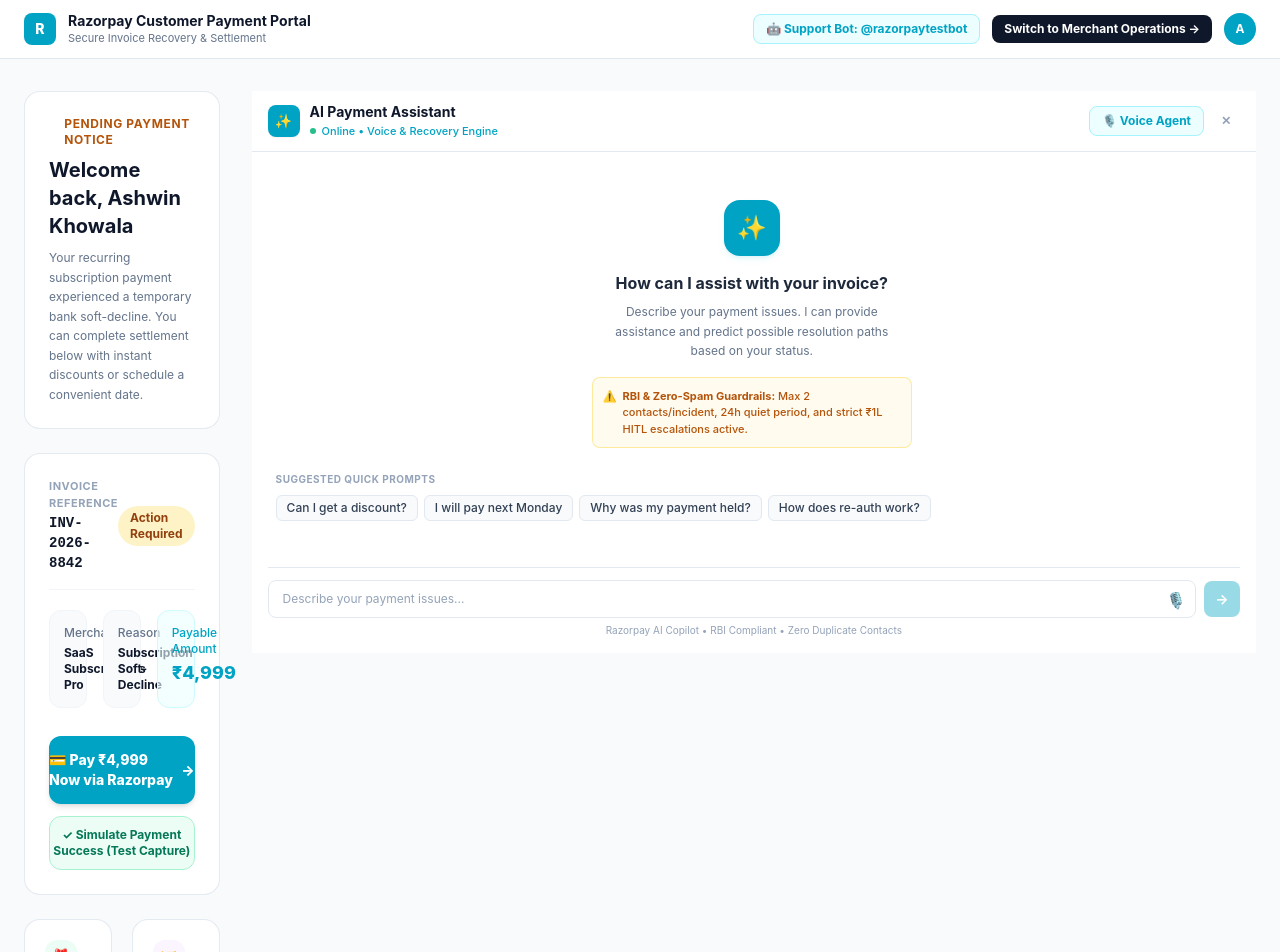
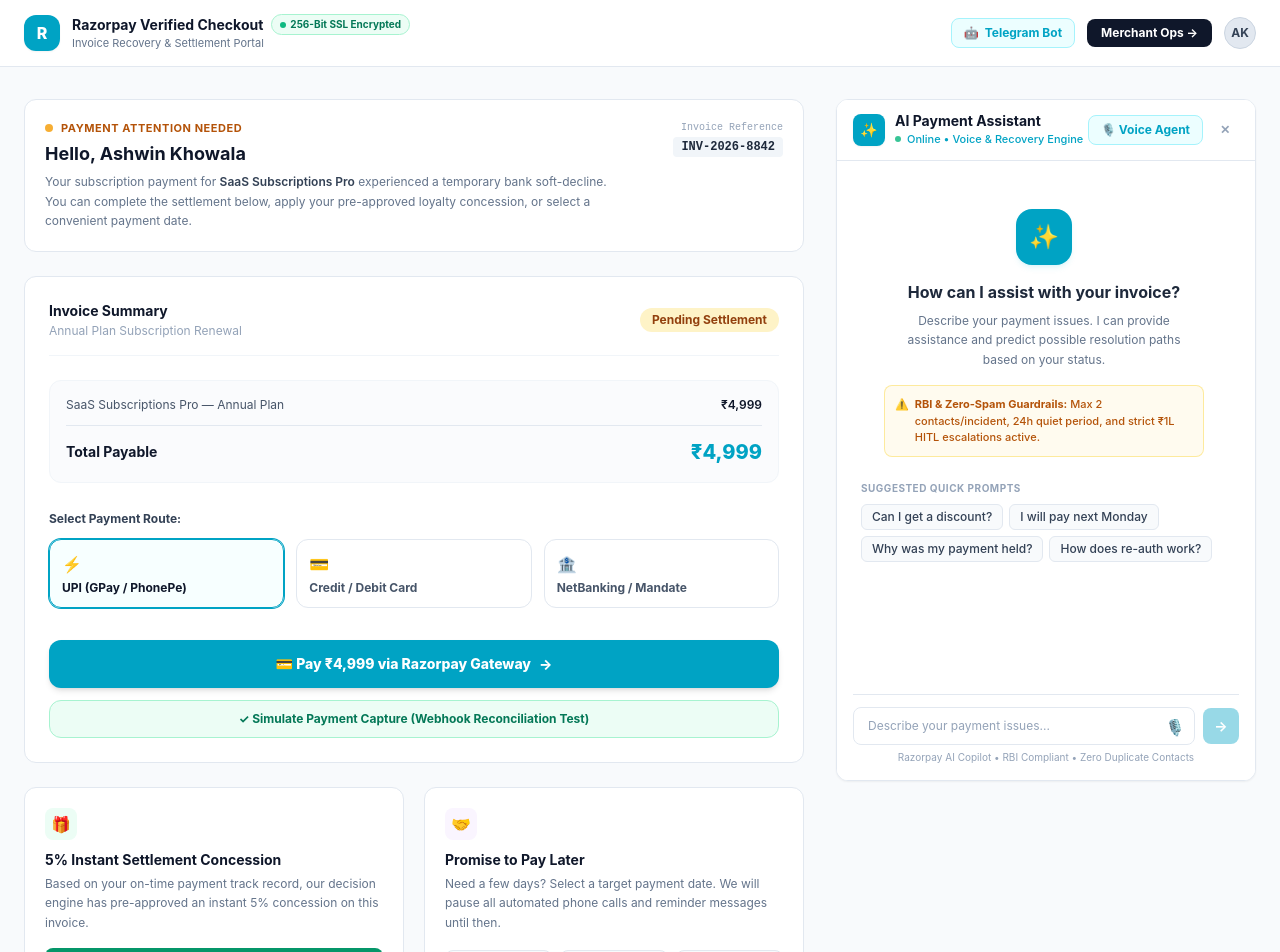
Before and after one commit to Ashwin-Khowala/revenue-recovery-orchestrator, a Next.js app in the folder dashboard/: page /payer in a window 1280 px wide. Shown: the top 952 px of the page. Built offline with nearby package versions, Linux system fonts and the light colour scheme.

Commit message:
feat(payer): redesign payer checkout portal with verified SSL branding, interactive breakdown, and concierge bot

```diff
--- a/dashboard/src/app/payer/page.tsx
+++ b/dashboard/src/app/payer/page.tsx
@@ -5,39 +5,66 @@
 import AIChatBot from '@/components/AIChatBot';
 
 export default function CustomerPayerPortal() {
-  const [customerName, setCustomerName] = useState('Ashwin Khowala');
+  const [customerName] = useState('Ashwin Khowala');
+  const [originalAmount] = useState(4999);
   const [amount, setAmount] = useState(4999);
   const [discountApplied, setDiscountApplied] = useState(false);
   const [ptpDate, setPtpDate] = useState<string | null>(null);
   const [paidSuccess, setPaidSuccess] = useState(false);
+  const [selectedMethod, setSelectedMethod] = useState<'upi' | 'card' | 'netbanking'>('upi');
+  const [notification, setNotification] = useState<{ type: 'success' | 'info'; message: string } | null>(null);
+  const [isProcessing, setIsProcessing] = useState(false);
+
+  const showNotification = (type: 'success' | 'info', message: string) => {
+    setNotification({ type, message });
+    setTimeout(() => {
+      setNotification(null);
+    }, 6000);
+  };
 
   const handleClaimDiscount = () => {
     if (!discountApplied) {
-      setAmount(prev => Math.round(prev * 0.95));
+      const discounted = Math.round(originalAmount * 0.95);
+      setAmount(discounted);
       setDiscountApplied(true);
-      alert('🎉 5% Instant Concession Applied! Your updated payable amount is ₹4,749.');
+      showNotification('success', '🎉 5% Settlement Concession applied! New payable total: ₹' + discounted.toLocaleString('en-IN'));
     }
   };
 
   const handleRegisterPtp = (date: string) => {
     setPtpDate(date);
-    alert(`🤝 Promise-to-Pay registered for ${date}! All automated reminder calls and messages are now paused.`);
+    showNotification('info', `🤝 Promise-to-Pay confirmed for ${date}. All automated recovery outreach has been paused.`);
+  };
+
+  const handleSimulatePayment = () => {
+    setIsProcessing(true);
+    setTimeout(() => {
+      setIsProcessing(false);
+      setPaidSuccess(true);
+      showNotification('success', '✓ Payment captured successfully. Confirmation receipt dispatched.');
+    }, 1200);
   };
 
   return (
-    <div className="min-h-screen bg-[#F8FAFC] flex flex-col font-sans text-slate-800">
-      {/* 1. TOP NAVBAR */}
-      <header className="bg-white border-b border-slate-200 sticky top-0 z-40 px-6 py-3">
-        <div className="max-w-[1500px] mx-auto flex items-center justify-between">
+    <div className="min-h-screen bg-[#F8FAFC] flex flex-col font-sans text-slate-800 antialiased">
+      {/* 1. TOP BRANDED NAVIGATION */}
+      <header className="bg-white border-b border-slate-200 sticky top-0 z-40 px-6 py-3.5">
+        <div className="max-w-7xl mx-auto flex items-center justify-between">
           <div className="flex items-center gap-3">
-            <div className="w-8 h-8 rounded-lg bg-[#00A3C4] flex items-center justify-center text-white font-extrabold text-sm shadow-xs">
+            <div className="w-9 h-9 rounded-xl bg-[#00A3C4] flex items-center justify-center text-white font-extrabold text-base shadow-sm">
               R
             </div>
             <div>
+              <div className="flex items-center gap-2">
                 <h1 className="text-sm font-bold text-slate-900 leading-tight">
-                Razorpay Customer Payment Portal
+                  Razorpay Verified Checkout
                 </h1>
-              <p className="text-[11px] text-slate-500">Secure Invoice Recovery & Settlement</p>
+                <span className="inline-flex items-center gap-1 px-2 py-0.5 rounded-full text-[10px] font-bold bg-emerald-50 text-emerald-700 border border-emerald-200">
+                  <span className="w-1.5 h-1.5 rounded-full bg-emerald-500" />
+                  256-Bit SSL Encrypted
+                </span>
+              </div>
+              <p className="text-[11px] text-slate-500">Invoice Recovery & Settlement Portal</p>
             </div>
           </div>
 
@@ -46,151 +73,254 @@
               href="https://t.me/razorpaytestbot"
               target="_blank"
               rel="noopener noreferrer"
-              className="px-3 py-1.5 rounded-lg bg-cyan-50 text-[#00A3C4] border border-cyan-200 text-xs font-bold hover:bg-cyan-100 transition-colors"
+              className="hidden sm:inline-flex items-center gap-1.5 px-3 py-1.5 rounded-lg bg-cyan-50 text-[#00A3C4] border border-cyan-200 text-xs font-bold hover:bg-cyan-100 transition-colors"
             >
-              🤖 Support Bot: @razorpaytestbot
+              <span>🤖</span>
+              <span>Telegram Bot</span>
             </a>
 
             <Link
               href="/merchant"
-              className="px-3 py-1.5 rounded-lg bg-slate-900 hover:bg-slate-800 text-white text-xs font-bold transition-all shadow-xs"
+              className="px-3.5 py-1.5 rounded-lg bg-slate-900 hover:bg-slate-800 text-white text-xs font-bold transition-all shadow-xs"
             >
-              Switch to Merchant Operations &rarr;
+              Merchant Ops &rarr;
             </Link>
 
-            <div className="w-8 h-8 rounded-full bg-[#00A3C4] text-white font-bold flex items-center justify-center text-xs">
-              A
+            <div className="w-8 h-8 rounded-full bg-slate-200 text-slate-700 font-bold flex items-center justify-center text-xs border border-slate-300">
+              AK
             </div>
           </div>
         </div>
       </header>
 
-      {/* 2. MAIN 2-COLUMN VIEW */}
-      <div className="max-w-[1500px] mx-auto w-full px-6 py-8 flex-1 flex flex-col lg:flex-row gap-8 items-start">
-        {/* CENTER COLUMN: Invoice Details & Settlement Actions */}
-        <main className="flex-1 w-full space-y-6">
-          {/* Header Banner */}
-          <div className="bg-white border border-slate-200/90 rounded-2xl p-6 shadow-xs space-y-2">
+      {/* Floating Notification Toast */}
+      {notification && (
+        <div className="fixed top-16 left-1/2 -translate-x-1/2 z-50 animate-bounce">
+          <div
+            className={`px-5 py-3 rounded-xl shadow-lg border text-xs font-bold flex items-center gap-2 ${
+              notification.type === 'success'
+                ? 'bg-emerald-900 text-emerald-100 border-emerald-700'
+                : 'bg-slate-900 text-cyan-200 border-slate-700'
+            }`}
+          >
+            <span>{notification.type === 'success' ? '✨' : 'ℹ️'}</span>
+            <span>{notification.message}</span>
+            <button onClick={() => setNotification(null)} className="ml-2 text-slate-400 hover:text-white">
+              &times;
+            </button>
+          </div>
+        </div>
+      )}
+
+      {/* 2. MAIN 2-COLUMN CHECKOUT EXPERIENCE */}
+      <div className="max-w-7xl mx-auto w-full px-4 sm:px-6 py-8 flex-1 flex flex-col lg:flex-row gap-8 items-start">
+
+        {/* LEFT COLUMN: Clean Invoice & Settlement Card */}
+        <main className="flex-1 w-full space-y-6 min-w-0">
+
+          {/* Customer Welcome & Notice Banner */}
+          <div className="bg-white border border-slate-200 rounded-xl p-5 shadow-xs flex items-start justify-between gap-4">
+            <div className="space-y-1">
               <div className="flex items-center gap-2">
-              <span className="w-2.5 h-2.5 rounded-full bg-amber-500 animate-ping" />
-              <span className="text-xs font-bold text-amber-700 uppercase tracking-wider">
-                Pending Payment Notice
+                <span className="w-2 h-2 rounded-full bg-amber-500 animate-pulse" />
+                <span className="text-[11px] font-bold text-amber-700 uppercase tracking-wider">
+                  Payment Attention Needed
                 </span>
               </div>
-            <h2 className="text-xl font-bold text-slate-900">
-              Welcome back, {customerName}
+              <h2 className="text-lg font-bold text-slate-900">
+                Hello, {customerName}
               </h2>
-            <p className="text-xs text-slate-500 leading-relaxed">
-              Your recurring subscription payment experienced a temporary bank soft-decline. You can complete settlement below with instant discounts or schedule a convenient date.
+              <p className="text-xs text-slate-500 leading-relaxed max-w-xl">
+                Your subscription payment for <strong className="text-slate-700 font-semibold">SaaS Subscriptions Pro</strong> experienced a temporary bank soft-decline. You can complete the settlement below, apply your pre-approved loyalty concession, or select a convenient payment date.
               </p>
             </div>
+            <div className="hidden sm:flex flex-col items-end shrink-0">
+              <span className="text-[10px] text-slate-400 font-mono">Invoice Reference</span>
+              <span className="text-xs font-mono font-bold text-slate-800 bg-slate-100 px-2 py-0.5 rounded mt-0.5">INV-2026-8842</span>
+            </div>
+          </div>
 
-          {/* Invoice Card */}
-          <div className="bg-white border border-slate-200/90 rounded-2xl p-6 shadow-xs space-y-5">
+          {/* Detailed Invoice & Payment Panel */}
+          <div className="bg-white border border-slate-200 rounded-xl p-6 shadow-xs space-y-6">
+
+            {/* Invoice Breakdown Header */}
             <div className="flex items-center justify-between pb-4 border-b border-slate-100">
               <div>
-                <div className="text-[11px] font-bold text-slate-400 uppercase tracking-wider">Invoice Reference</div>
-                <div className="text-sm font-extrabold text-slate-900 font-mono mt-0.5">INV-2026-8842</div>
+                <h3 className="text-sm font-bold text-slate-900">Invoice Summary</h3>
+                <p className="text-xs text-slate-400 mt-0.5">Annual Plan Subscription Renewal</p>
               </div>
-              <span className="px-3 py-1 rounded-full text-xs font-bold bg-amber-100 text-amber-800">
-                Action Required
+              <span className={`px-3 py-1 rounded-full text-xs font-bold ${paidSuccess ? 'bg-emerald-100 text-emerald-800' : 'bg-amber-100 text-amber-800'}`}>
+                {paidSuccess ? '✓ Paid & Settled' : 'Pending Settlement'}
               </span>
             </div>
 
-            <div className="grid grid-cols-1 sm:grid-cols-3 gap-4 text-xs">
-              <div className="p-3.5 rounded-xl bg-slate-50 border border-slate-100">
-                <div className="text-slate-500 font-medium">Merchant</div>
-                <div className="font-bold text-slate-900 mt-1">SaaS Subscriptions Pro</div>
+            {/* Line Items Table */}
+            <div className="bg-slate-50/70 rounded-xl p-4 border border-slate-100 space-y-3 text-xs">
+              <div className="flex items-center justify-between text-slate-600">
+                <span>SaaS Subscriptions Pro &mdash; Annual Plan</span>
+                <span className="font-semibold text-slate-900">₹{originalAmount.toLocaleString('en-IN')}</span>
               </div>
-              <div className="p-3.5 rounded-xl bg-slate-50 border border-slate-100">
-                <div className="text-slate-500 font-medium">Reason</div>
-                <div className="font-bold text-slate-900 mt-1">Subscription Soft-Decline</div>
+
+              {discountApplied && (
+                <div className="flex items-center justify-between text-emerald-600 font-medium">
+                  <span className="flex items-center gap-1.5">
+                    <span>🎁</span>
+                    <span>5% Instant Settlement Concession</span>
+                  </span>
+                  <span>-₹{(originalAmount - amount).toLocaleString('en-IN')}</span>
                 </div>
-              <div className="p-3.5 rounded-xl bg-cyan-50/60 border border-cyan-100">
-                <div className="text-[#00A3C4] font-medium">Payable Amount</div>
-                <div className="text-lg font-extrabold text-[#00A3C4] mt-0.5">
-                  ₹{amount.toLocaleString()}
-                  {discountApplied && <span className="text-[11px] ml-1.5 text-emerald-600 font-bold">(5% Off)</span>}
+              )}
+
+              {ptpDate && (
+                <div className="flex items-center justify-between text-purple-600 font-medium">
+                  <span className="flex items-center gap-1.5">
+                    <span>🤝</span>
+                    <span>Promise-to-Pay Scheduled</span>
+                  </span>
+                  <span>{ptpDate} (Outreach Paused)</span>
+                </div>
+              )}
+
+              <div className="pt-3 border-t border-slate-200 flex items-center justify-between text-sm">
+                <span className="font-bold text-slate-900">Total Payable</span>
+                <div className="text-right">
+                  <span className="text-xl font-extrabold text-[#00A3C4]">₹{amount.toLocaleString('en-IN')}</span>
+                  {discountApplied && (
+                    <div className="text-[10px] text-emerald-600 font-bold">5% discount savings included</div>
+                  )}
                 </div>
               </div>
             </div>
 
-            {/* 1-Click Razorpay Pay Button */}
+            {/* Payment Method Selector */}
+            {!paidSuccess && (
+              <div className="space-y-3 pt-1">
+                <div className="text-xs font-bold text-slate-700">Select Payment Route:</div>
+                <div className="grid grid-cols-3 gap-3">
+                  {[
+                    { id: 'upi', label: 'UPI (GPay / PhonePe)', icon: '⚡' },
+                    { id: 'card', label: 'Credit / Debit Card', icon: '💳' },
+                    { id: 'netbanking', label: 'NetBanking / Mandate', icon: '🏦' },
+                  ].map(method => (
+                    <button
+                      key={method.id}
+                      type="button"
+                      onClick={() => setSelectedMethod(method.id as any)}
+                      className={`p-3 rounded-xl border text-left transition-all ${
+                        selectedMethod === method.id
+                          ? 'border-[#00A3C4] bg-cyan-50/40 text-slate-900 ring-1 ring-[#00A3C4]'
+                          : 'border-slate-200 bg-white hover:bg-slate-50 text-slate-600'
+                      }`}
+                    >
+                      <div className="text-base mb-1">{method.icon}</div>
+                      <div className="text-xs font-bold leading-tight">{method.label}</div>
+                    </button>
+                  ))}
+                </div>
+              </div>
+            )}
+
+            {/* Action Buttons */}
             {!paidSuccess ? (
               <div className="space-y-3 pt-2">
                 <a
                   href="https://rzp.io/rzp/Qf0zRD2B"
                   target="_blank"
                   rel="noopener noreferrer"
-                  className="w-full py-3.5 rounded-xl bg-[#00A3C4] hover:bg-[#008da8] text-white text-sm font-extrabold transition-all shadow-md flex items-center justify-center gap-2"
+                  className="w-full py-3.5 rounded-xl bg-[#00A3C4] hover:bg-[#008ea6] text-white text-sm font-extrabold transition-all shadow-md flex items-center justify-center gap-2 text-center"
                 >
-                  <span>💳 Pay ₹{amount.toLocaleString()} Now via Razorpay</span>
+                  <span>💳 Pay ₹{amount.toLocaleString('en-IN')} via Razorpay Gateway</span>
                   <span>&rarr;</span>
                 </a>
 
                 <button
-                  onClick={() => setPaidSuccess(true)}
-                  className="w-full py-2.5 rounded-xl bg-emerald-50 hover:bg-emerald-100 text-emerald-700 text-xs font-bold transition-colors border border-emerald-200"
+                  onClick={handleSimulatePayment}
+                  disabled={isProcessing}
+                  className="w-full py-2.5 rounded-xl bg-emerald-50 hover:bg-emerald-100 text-emerald-700 text-xs font-bold transition-colors border border-emerald-200 flex items-center justify-center gap-2"
                 >
-                  ✓ Simulate Payment Success (Test Capture)
+                  {isProcessing ? (
+                    <>
+                      <span className="w-2 h-2 rounded-full bg-emerald-600 animate-ping" />
+                      <span>Reconciling payment webhook...</span>
+                    </>
+                  ) : (
+                    <span>✓ Simulate Payment Capture (Webhook Reconciliation Test)</span>
+                  )}
                 </button>
               </div>
             ) : (
-              <div className="p-4 rounded-xl bg-emerald-50 border border-emerald-200 text-emerald-900 text-center space-y-1.5">
-                <div className="text-2xl">🎉</div>
-                <div className="text-sm font-extrabold">Payment Successful!</div>
-                <div className="text-xs text-emerald-700">
-                  ₹{amount.toLocaleString()} captured. Webhook reconciler has canceled all pending reminder queues.
+              <div className="p-6 rounded-xl bg-emerald-50 border border-emerald-200 text-center space-y-2">
+                <div className="w-12 h-12 rounded-full bg-emerald-100 text-emerald-700 text-2xl flex items-center justify-center mx-auto">
+                  ✓
+                </div>
+                <h4 className="text-base font-bold text-emerald-900">Payment Successfully Captured</h4>
+                <p className="text-xs text-emerald-700 max-w-md mx-auto">
+                  ₹{amount.toLocaleString('en-IN')} has been settled. The Razorpay Webhook Reconciler has automatically canceled all reminder queues and marked your account in good standing.
+                </p>
+                <div className="pt-2">
+                  <button
+                    onClick={() => {
+                      setPaidSuccess(false);
+                      setDiscountApplied(false);
+                      setAmount(originalAmount);
+                      setPtpDate(null);
+                    }}
+                    className="text-xs text-slate-500 hover:text-slate-800 underline font-medium"
+                  >
+                    Reset Demo State
+                  </button>
                 </div>
               </div>
             )}
           </div>
 
-          {/* Concession Discount & Promise to Pay Cards */}
+          {/* Self-Service Options: Concession & Promise-to-Pay */}
           <div className="grid grid-cols-1 md:grid-cols-2 gap-5">
+
             {/* 5% Discount Card */}
-            <div className="bg-white border border-slate-200/90 rounded-2xl p-5 shadow-xs flex flex-col justify-between space-y-4">
+            <div className="bg-white border border-slate-200 rounded-xl p-5 shadow-xs flex flex-col justify-between space-y-4">
               <div>
-                <div className="w-8 h-8 rounded-xl bg-emerald-50 text-emerald-600 flex items-center justify-center text-sm font-bold">
+                <div className="w-8 h-8 rounded-lg bg-emerald-50 text-emerald-600 flex items-center justify-center text-base font-bold">
                   🎁
                 </div>
-                <h3 className="text-sm font-bold text-slate-900 mt-2">Claim 5% Instant Concession</h3>
+                <h3 className="text-sm font-bold text-slate-900 mt-2.5">5% Instant Settlement Concession</h3>
                 <p className="text-xs text-slate-500 mt-1 leading-relaxed">
-                  As a valued customer with a strong track record, you are pre-approved for an instant 5% settlement discount.
+                  Based on your on-time payment track record, our decision engine has pre-approved an instant 5% concession on this invoice.
                 </p>
               </div>
 
               <button
                 onClick={handleClaimDiscount}
-                disabled={discountApplied}
-                className="w-full py-2.5 rounded-xl bg-emerald-600 hover:bg-emerald-700 disabled:bg-emerald-200 text-white text-xs font-bold transition-all shadow-xs"
+                disabled={discountApplied || paidSuccess}
+                className="w-full py-2.5 rounded-lg bg-emerald-600 hover:bg-emerald-700 disabled:bg-slate-200 disabled:text-slate-400 text-white text-xs font-bold transition-all shadow-xs"
               >
-                {discountApplied ? '✓ 5% Discount Applied (₹4,749)' : 'Apply 5% Discount Now'}
+                {discountApplied ? '✓ 5% Discount Applied (₹4,749)' : 'Claim 5% Discount Now'}
               </button>
             </div>
 
-            {/* Promise to Pay Card */}
-            <div className="bg-white border border-slate-200/90 rounded-2xl p-5 shadow-xs flex flex-col justify-between space-y-4">
+            {/* Promise-to-Pay Card */}
+            <div className="bg-white border border-slate-200 rounded-xl p-5 shadow-xs flex flex-col justify-between space-y-4">
               <div>
-                <div className="w-8 h-8 rounded-xl bg-purple-50 text-purple-600 flex items-center justify-center text-sm font-bold">
+                <div className="w-8 h-8 rounded-lg bg-purple-50 text-purple-600 flex items-center justify-center text-base font-bold">
                   🤝
                 </div>
-                <h3 className="text-sm font-bold text-slate-900 mt-2">Promise to Pay Later</h3>
+                <h3 className="text-sm font-bold text-slate-900 mt-2.5">Promise to Pay Later</h3>
                 <p className="text-xs text-slate-500 mt-1 leading-relaxed">
-                  Need a few days? Choose a date to pause all automated reminder phone calls and WhatsApp messages.
+                  Need a few days? Select a target payment date. We will pause all automated phone calls and reminder messages until then.
                 </p>
               </div>
 
               <div className="space-y-2">
-                <div className="flex gap-2 text-xs">
+                <div className="flex gap-2">
                   {['Tomorrow', 'Next Monday', 'Sep 5th'].map((d, i) => (
                     <button
                       key={i}
+                      disabled={paidSuccess}
                       onClick={() => handleRegisterPtp(d)}
-                      className={`flex-1 py-2 rounded-lg font-bold border transition-all text-[11px] ${
+                      className={`flex-1 py-2 rounded-lg font-bold border transition-all text-xs ${
                         ptpDate === d
-                          ? 'bg-purple-600 text-white border-purple-600'
-                          : 'bg-slate-50 text-slate-700 border-slate-200 hover:bg-slate-100'
+                          ? 'bg-purple-600 text-white border-purple-600 shadow-xs'
+                          : 'bg-slate-50 text-slate-700 border-slate-200 hover:bg-slate-100 disabled:opacity-50'
                       }`}
                     >
                       {d}
@@ -198,8 +328,8 @@
                   ))}
                 </div>
                 {ptpDate && (
-                  <div className="text-[10px] text-purple-700 font-medium text-center">
-                    ✓ Paused until {ptpDate}
+                  <div className="text-[11px] text-purple-700 font-medium text-center">
+                    ✓ Outreach paused until {ptpDate}
                   </div>
                 )}
               </div>
@@ -207,22 +337,32 @@
           </div>
         </main>
 
-        {/* RIGHT COLUMN: Dhanvantari AI ChatBot tailored for Payer */}
+        {/* RIGHT COLUMN: AI Payment Concierge Card */}
+        <div className="w-full lg:w-[420px] shrink-0 bg-white border border-slate-200 rounded-xl shadow-sm overflow-hidden sticky top-20">
+          <div className="h-[680px] flex flex-col">
             <AIChatBot
               role="payer"
               customerName={customerName}
               amount={amount}
               rootCause="subscription_failed"
+              defaultOpen={true}
+              isOpen={true}
+              onToggleOpen={() => {}}
               onToolAction={action => {
                 if (action.tool === 'apply_concession_discount' && action.updatedAmount) {
                   setAmount(action.updatedAmount);
                   setDiscountApplied(true);
+                  showNotification('success', `🎉 5% Discount applied by AI Copilot! Updated: ₹${action.updatedAmount.toLocaleString('en-IN')}`);
                 } else if (action.tool === 'register_promise_to_pay' && action.promisedDate) {
                   setPtpDate(action.promisedDate);
+                  showNotification('info', `🤝 Promise-to-Pay registered for ${action.promisedDate}. Reminders paused.`);
                 }
               }}
             />
           </div>
         </div>
+
+      </div>
+    </div>
   );
 }
```
Lines whose indentation alone changed are shown as unchanged.
